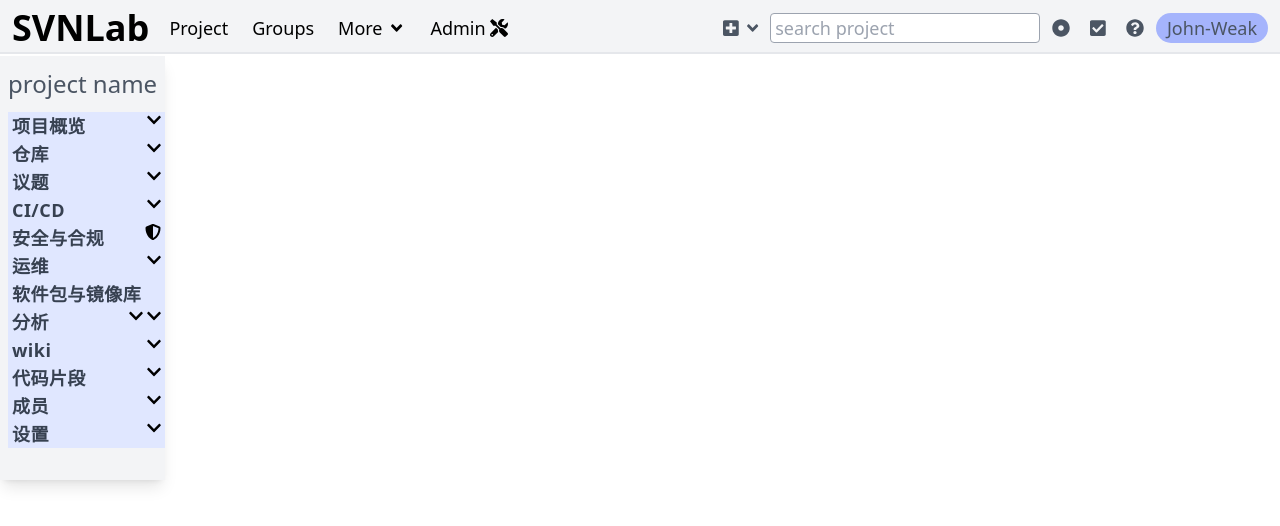
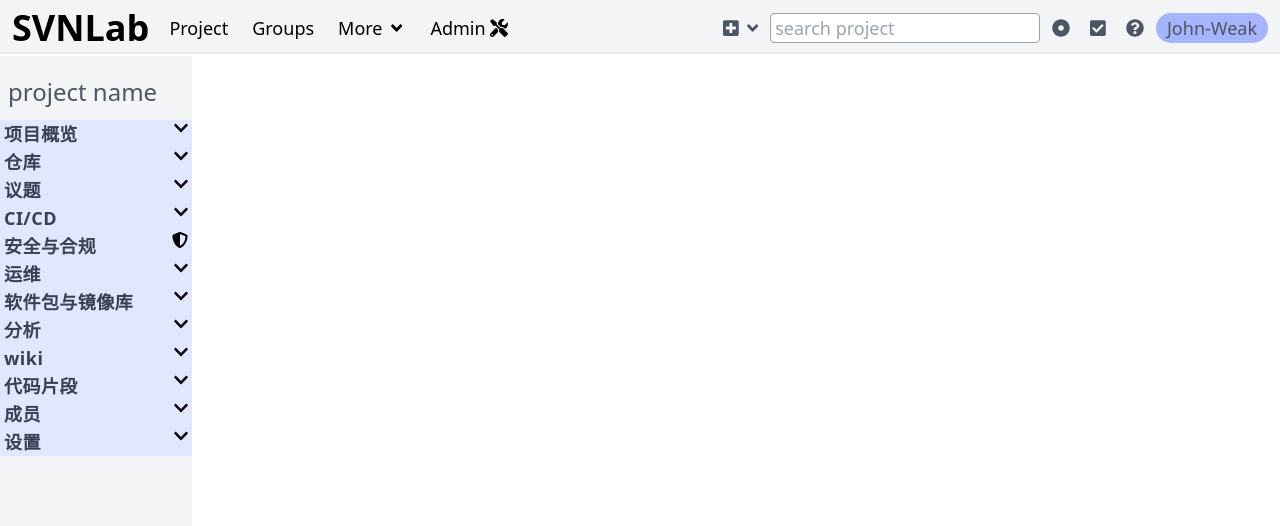
Before and after one commit to tujiapeng/SVNLab, a Vue app: page /#/projectOps in a window 1280 px wide. Shown: the top 526 px of the page. Built offline with nearby package versions, Linux system fonts and the light colour scheme.

Commit message:
fix sideNav scroll

```diff
--- a/index.html
+++ b/index.html
@@ -9,7 +9,7 @@
 </head>
 
 <body>
-  <div id="app"></div>
+  <div id="app" class="h-screen w-full"></div>
 
   <script type="module" src="/src/main.js"></script>
 </body>
--- a/src/App.vue
+++ b/src/App.vue
@@ -1,6 +1,6 @@
 <template>
   <Header />
-  <router-view class="pt-14" />
+  <router-view class="h-full pt-14" />
 </template>
 
 <script setup>
--- a/src/components/SideNav.vue
+++ b/src/components/SideNav.vue
@@ -1,5 +1,5 @@
 <template>
-  <div>
+  <div class="h-full w-48 min-w-min overflow-y-scroll py-2 bg-gray-100">
     <!-- 导航栏标题 -->
     <div id="nav-title">
       <p
@@ -17,7 +17,7 @@
       </p>
     </div>
     <!-- 导航栏内容 -->
-    <ul class="mb-8 pl-2">
+    <ul>
       <!-- 菜单项 -->
       <li v-for="navItem in navTree" :key="navItem.id">
         <div>
--- a/src/views/ProjectOps.vue
+++ b/src/views/ProjectOps.vue
@@ -1,12 +1,7 @@
 <template>
-  <div class="flex">
-    <div class="w-48 min-w-min shadow-lg bg-gray-100 overflow-hidden">
-      <SideNav :navTree="nav_tree" :navTitle="project.name" />
-    </div>
-    <div class="w-full mx-4 py-4">
-      <!-- <RepoFiles /> -->
-      <router-view />
-    </div>
+  <div class="h-full flex">
+    <SideNav :navTree="nav_tree" :navTitle="project.name" />
+    <router-view class="w-full h-full overflow-y-scroll mx-4 py-4" />
   </div>
 </template>
 
@@ -14,8 +9,8 @@
 import SideNav from "@/components/SideNav.vue";
 
 const project = {
-  name: 'project name'
-}
+  name: "project name",
+};
 
 // router items
 const nav_tree = [
@@ -41,7 +36,7 @@ const nav_tree = [
         name: "发布",
         icon: "poll-h",
         link_to: "/projectOps/Project/ProjectRelease",
-      }
+      },
     ],
   },
   {
@@ -90,7 +85,7 @@ const nav_tree = [
         name: "比对",
         icon: "exchange-alt",
         link_to: "/projectOps/Project/RepoCompare",
-      }
+      },
     ],
   },
   {
@@ -127,7 +122,7 @@ const nav_tree = [
         name: "里程碑",
         icon: "map-signs",
         link_to: "/projectOps/Project/IssueMilestones",
-      }
+      },
     ],
   },
   {
@@ -159,7 +154,7 @@ const nav_tree = [
         icon: "calendar",
         link_to: "/projectOps/Project/CICDSchedules",
       },
-    ]
+    ],
   },
   {
     id: 5,
@@ -171,8 +166,8 @@ const nav_tree = [
         name: "配置",
         icon: "cog",
         link_to: "/projectOps/Project/SecAndCompliance",
-      }
-    ]
+      },
+    ],
   },
   {
     id: 6,
@@ -237,9 +232,9 @@ const nav_tree = [
         id: 10,
         name: "FeatureFlags",
         icon: "flag",
-        link_to: "/projectOps/Project/OperationFeatureFlags"
-      }
-    ]
+        link_to: "/projectOps/Project/OperationFeatureFlags",
+      },
+    ],
   },
   {
     id: 7,
@@ -251,8 +246,8 @@ const nav_tree = [
         name: "配置",
         icon: "cog",
         link_to: "/projectOps/Project/PackagesRegistry",
-      }
-    ]
+      },
+    ],
   },
   {
     id: 8,
@@ -269,15 +264,15 @@ const nav_tree = [
         id: 2,
         name: "Repository",
         icon: "box",
-        link_to: "/projectOps/Project/AnalyticsRepository"
+        link_to: "/projectOps/Project/AnalyticsRepository",
       },
       {
         id: 3,
         name: "ValueStream",
         icon: "bacon",
-        link_to: "/projectOps/Project/AnalyticsValueStream"
-      }
-    ]
+        link_to: "/projectOps/Project/AnalyticsValueStream",
+      },
+    ],
   },
   {
     id: 9,
@@ -289,8 +284,8 @@ const nav_tree = [
         name: "配置",
         icon: "cog",
         link_to: "/projectOps/Project/WikiSettings",
-      }
-    ]
+      },
+    ],
   },
   {
     id: 10,
@@ -302,8 +297,8 @@ const nav_tree = [
         name: "配置",
         icon: "cog",
         link_to: "/projectOps/Project/SnippetsSettings",
-      }
-    ]
+      },
+    ],
   },
   {
     id: 11,
@@ -315,8 +310,8 @@ const nav_tree = [
         name: "配置",
         icon: "cog",
         link_to: "/projectOps/Project/MembersSettings",
-      }
-    ]
+      },
+    ],
   },
   {
     id: 12,
@@ -358,9 +353,9 @@ const nav_tree = [
         name: "CI/CD",
         icon: "pallet",
         link_to: "/projectOps/Project/SettingsCICD",
-      }
-    ]
-  }
+      },
+    ],
+  },
 ];
 </script>
 
```
